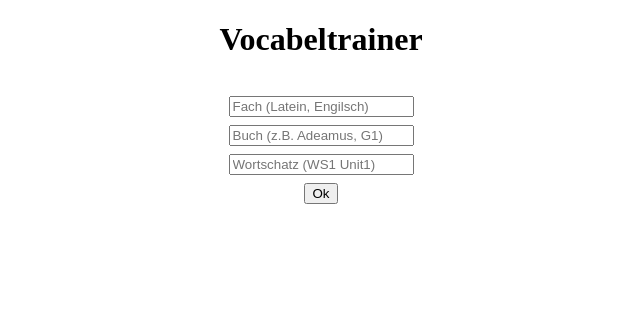
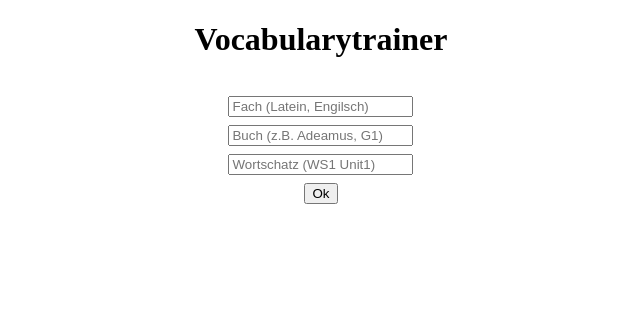
Before and after one commit to Hubert10210/McLev, a plain HTML site: page index.html in a window 1280 px wide. Shown: the whole page, without its empty margins (319-959 px from the left). Drawn offline with Linux system fonts and the light colour scheme.

Commit message:
fixed title

```diff
--- a/index.html
+++ b/index.html
@@ -3,7 +3,7 @@
 <head>
     <meta charset="UTF-8">
     <meta name="viewport" content="width=device-width, initial-scale=1.0">
-    <title>Vocabeltrainer</title>
+    <title>Vocabularytrainer</title>
     <link rel="stylesheet" href="style.css">
 </head>
 <body style = "display: flex; flex-direction: column; align-items: center; margin: 0px; height: 100vh;">
@@ -11,7 +11,7 @@
 
     <div id="container-1">
         <div id="heading">
-            <h1>Vocabeltrainer</h1>
+            <h1>Vocabularytrainer</h1>
             <button id = "buttzurück" onclick = "zurück()">Zurück</button>
         </div>
 
```
